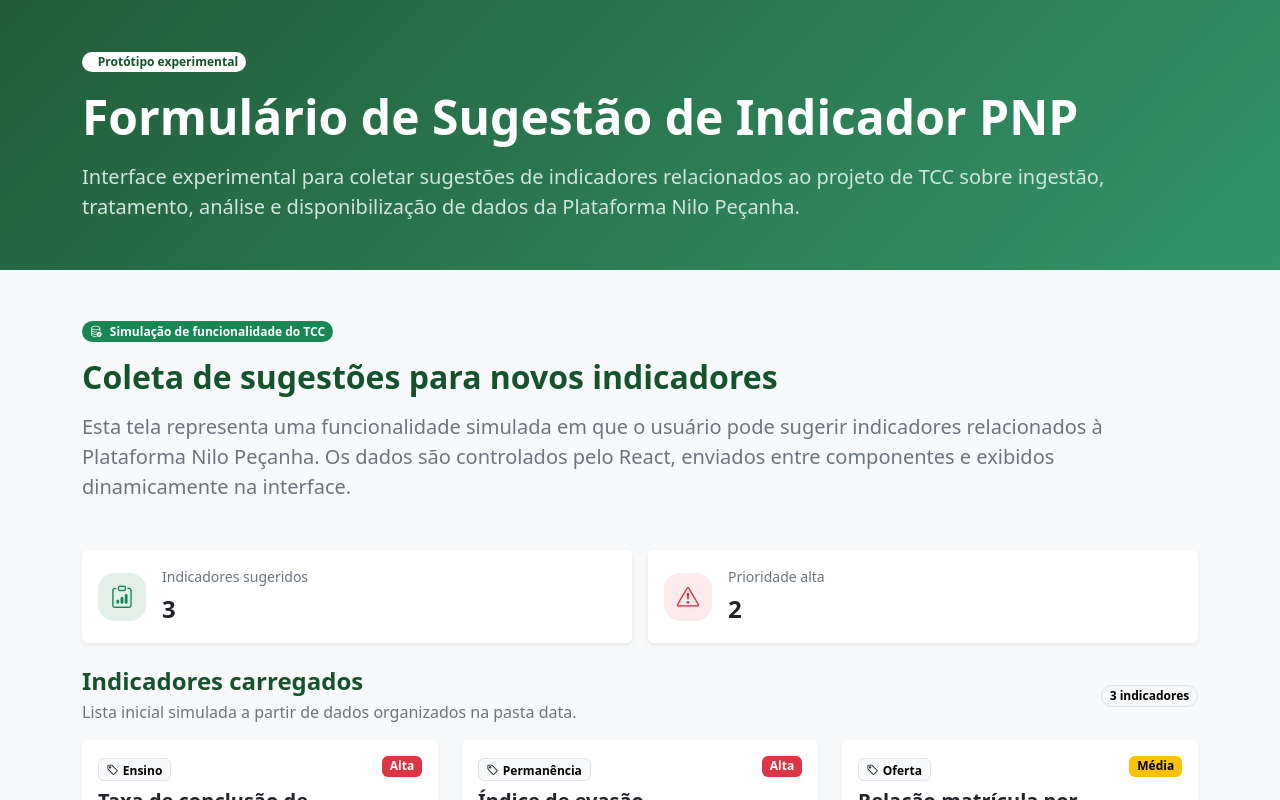
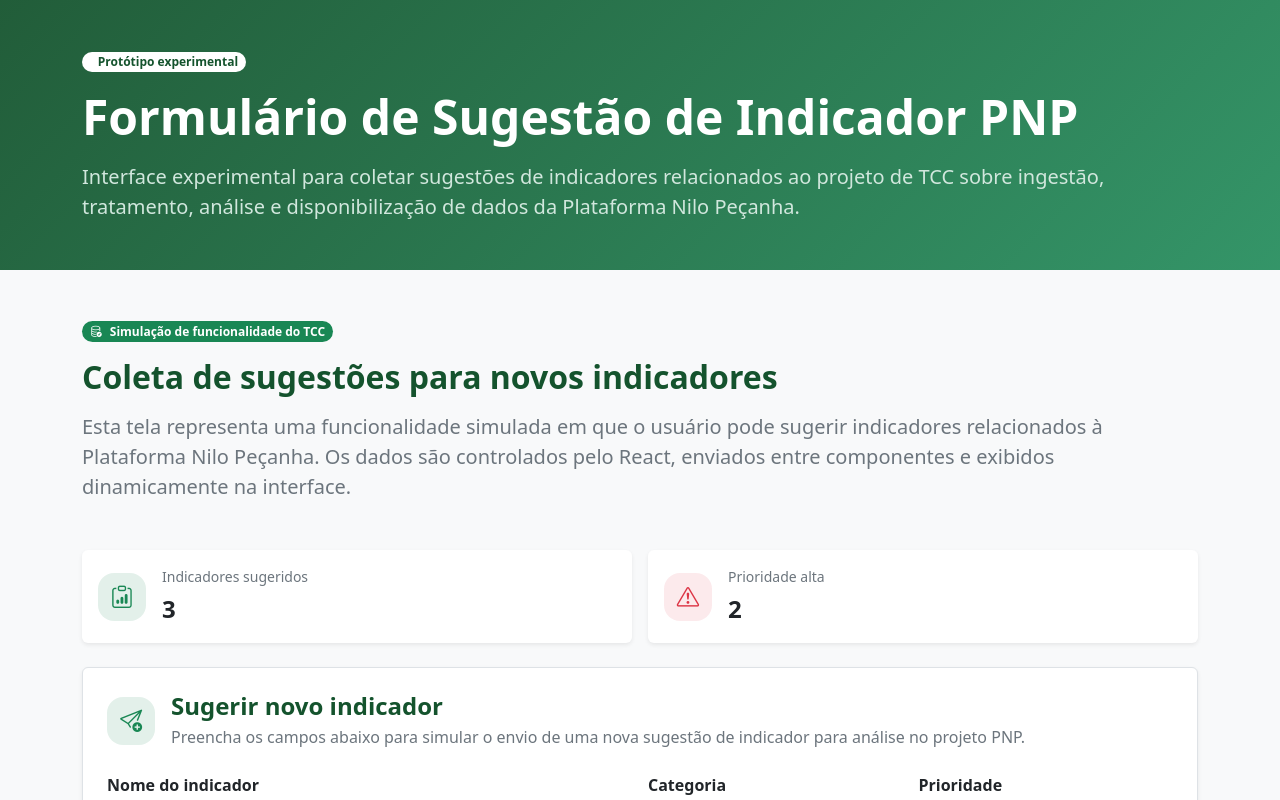
Before and after one commit to gismarb/tarefa-4-frontend-formulario-pnp, a React (Vite) app: page / in a window 1280 px wide. Shown: the top 800 px of the page. Built offline with nearby package versions, Linux system fonts and the light colour scheme.

Commit message:
Integrar formulário ao componente principal

```diff
--- a/src/App.tsx
+++ b/src/App.tsx
@@ -5,10 +5,15 @@
 import Footer from './components/Footer';
 import Header from './components/Header';
 import IndicadorCard from './components/IndicadorCard';
+import IndicadorForm from './components/IndicadorForm';
 import Loading from './components/Loading';
 import ResumoIndicadores from './components/ResumoIndicadores';
 import { indicadoresIniciais } from './data/indicadoresIniciais';
 import type { Indicador } from './types/Indicador';
+
+// Este tipo representa os dados que chegam do formulário.
+// O id ainda não vem do formulário porque ele é gerado aqui no componente pai.
+type NovoIndicador = Omit<Indicador, 'id'>;
 
 function App() {
   // Estado responsável por armazenar a lista de indicadores exibidos na tela.
@@ -40,6 +45,20 @@
   useEffect(() => {
     document.title = `${indicadores.length} indicadores | PNP`;
   }, [indicadores.length]);
+
+  // Esta função é passada para o formulário por props.
+  // Quando o formulário é enviado, ele chama esta função e entrega os dados preenchidos.
+  function handleAdicionarIndicador(novoIndicador: NovoIndicador) {
+    const indicadorComId: Indicador = {
+      id: Date.now(),
+      ...novoIndicador,
+    };
+
+    // Aqui adiciono o novo indicador no início da lista.
+    // Uso a forma funcional do setState para garantir que estou trabalhando
+    // com a versão mais atual do estado.
+    setIndicadores((indicadoresAtuais) => [indicadorComId, ...indicadoresAtuais]);
+  }
 
   // Enquanto os dados iniciais estão sendo simulados, exibo a tela de loading.
   if (carregando) {
@@ -79,15 +98,18 @@
 
         <ResumoIndicadores indicadores={indicadores} />
 
+        <IndicadorForm onAdicionarIndicador={handleAdicionarIndicador} />
+
         <section>
           <div className="d-flex flex-column flex-lg-row align-items-lg-center justify-content-between gap-3 mb-3">
             <div>
               <h2 className="section-title h4 fw-bold mb-1">
-                Indicadores carregados
+                Indicadores sugeridos
               </h2>
 
               <p className="text-secondary mb-0">
-                Lista inicial simulada a partir de dados organizados na pasta data.
+                A lista combina os dados iniciais simulados com os novos indicadores
+                enviados pelo formulário.
               </p>
             </div>
 
```
